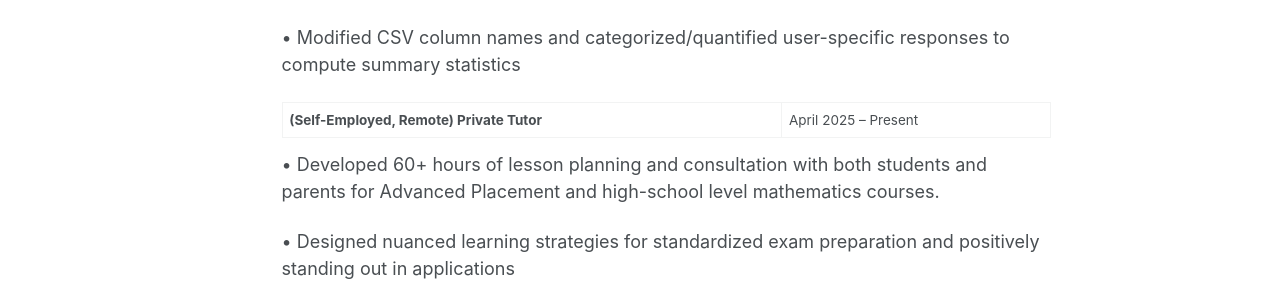
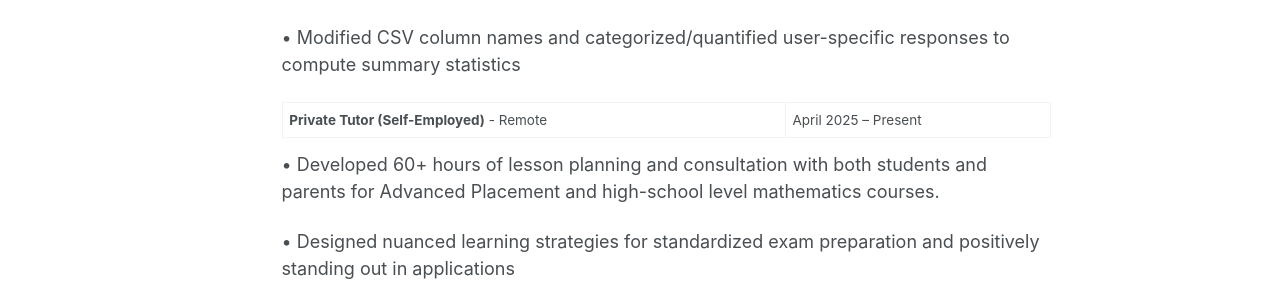
Before and after one commit to schittap/schittap.github.io, a Jekyll site: the page built from _pages/about.md, in a window 1280 px wide and 1318 px high. Shown: the part 857-1150 px from the top of the window. Built offline with Jekyll 4.4.1, drawn with Linux system fonts in a browser that asks for light colours; a style sheet for code colours, icons or effects is not loaded.

```diff
--- a/_pages/about.md
+++ b/_pages/about.md
@@ -33,7 +33,7 @@ automated Matplotlib heat maps
 
 • Modified CSV column names and categorized/quantified user-specific responses to compute summary statistics
 
-__(Self-Employed, Remote) Private Tutor__ | April 2025 – Present
+__Private Tutor (Self-Employed)__ - Remote | April 2025 – Present
 
 • Developed 60+ hours of lesson planning and consultation with both students and parents for Advanced Placement
 and high-school level mathematics courses.
```
